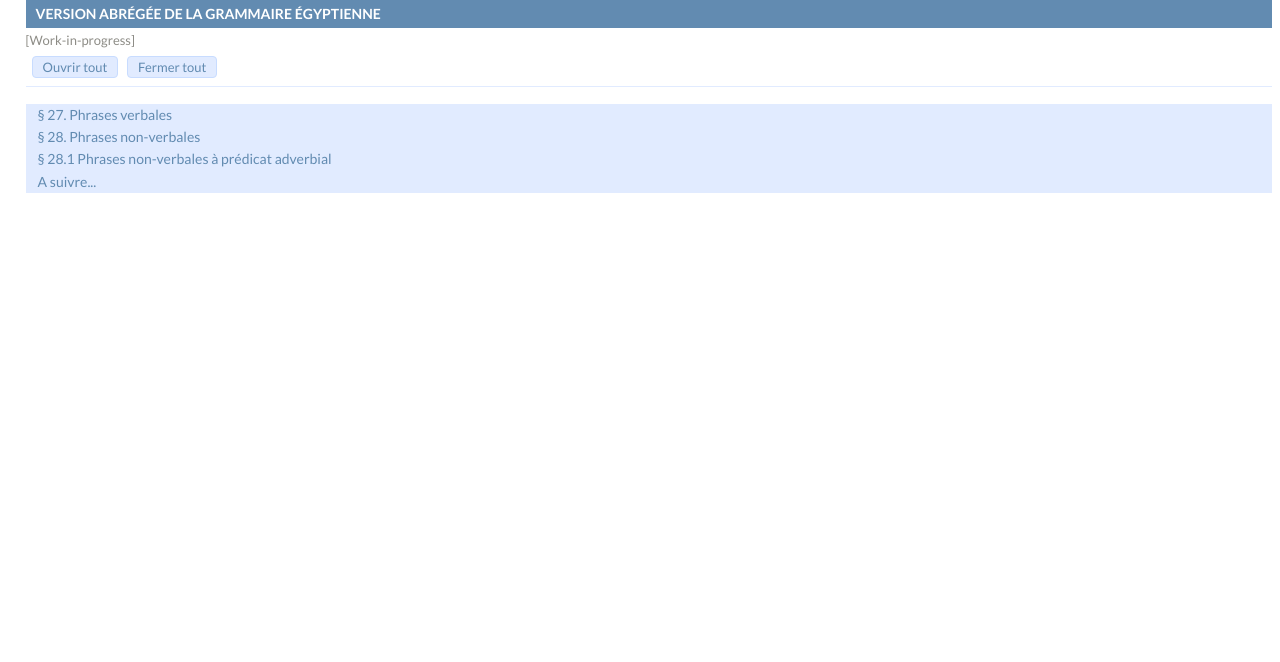
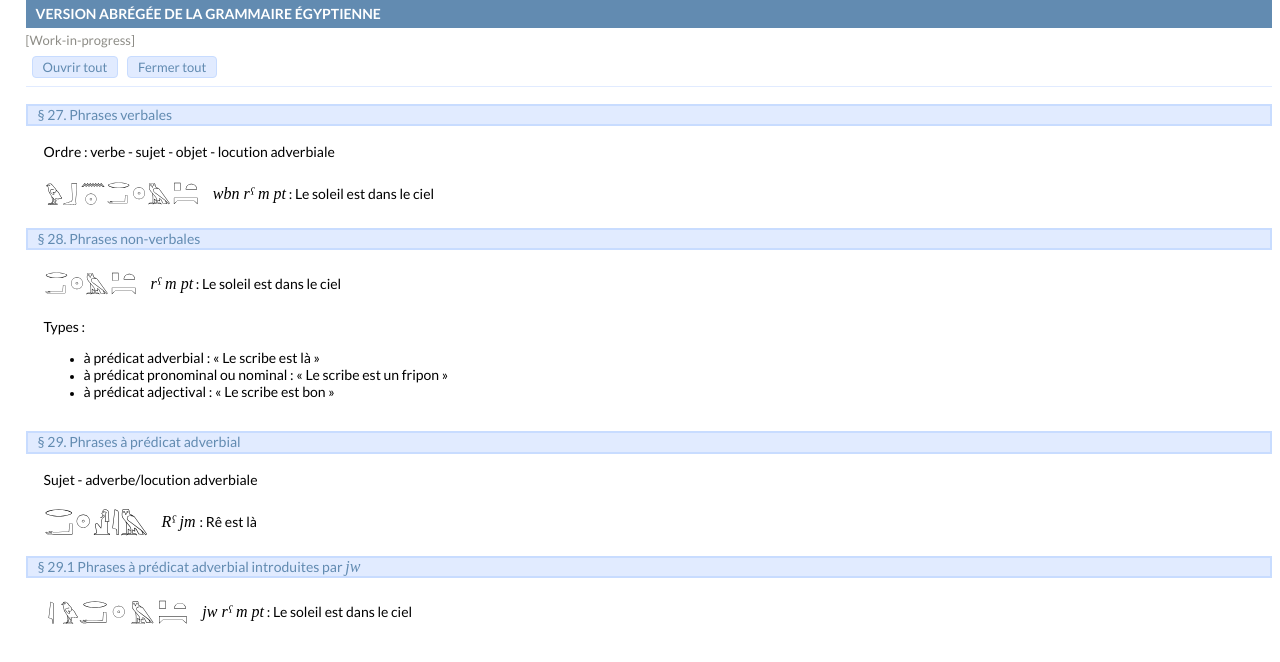
Before and after one commit to benjo/egyp-gram-ga, a plain HTML site: page index.html in a window 1280 px wide. Drawn offline with Linux system fonts and the light colour scheme.

Commit message:
Add files via upload

```diff
--- a/index.html
+++ b/index.html
@@ -317,7 +317,7 @@
       <font color="FFFFFF"><B>VERSION ABRÉGÉE DE LA GRAMMAIRE ÉGYPTIENNE</B></font>
     </div>
     <font color="8D8C86" size="2" class="annee">
-    [Work-in-progress]<BR>
+      [Work-in-progress]<BR>
     </font>
     <button type="button" class="btn-tout" onclick="toutOuvrir()">Ouvrir tout</button>
     <button type="button" class="btn-tout" onclick="toutFermer()">Fermer tout</button>
@@ -331,7 +331,7 @@
     </div>
   </button>
   <div class="content"><BR>
-    Ordre : verbe-sujet-objet-locution adverbiale<BR><BR>
+    Ordre : verbe - sujet - objet - locution adverbiale<BR><BR>
     <div style="display: flex; align-items: center; gap: 12px;">
       <img src="svg-ga/27-0.svg" alt="Description" style="height: 30px; width: auto;">
       <span><span class="tra">wbn rˁ m pt</span> : Le soleil est dans le ciel</span><BR><BR>
@@ -360,10 +360,11 @@
 
   <button class="collapsible">
     <div class="ti-2">
-      <font color="628BB1">§ 28.1 Phrases non-verbales à prédicat adverbial</font>
+      <font color="628BB1">§ 29. Phrases à prédicat adverbial</font>
     </div>
   </button>
   <div class="content"><BR>
+    Sujet - adverbe/locution adverbiale<BR><BR>
     <div style="display: flex; align-items: center; gap: 12px;">
       <img src="svg-ga/29-0.svg" alt="Description" style="height: 30px; width: auto;">
       <span><span class="tra">Rˁ jm </span> : Rê est là</span><BR><BR>
@@ -373,20 +374,20 @@
 
   <button class="collapsible">
     <div class="ti-2">
-      <font color="628BB1">A suivre...</font>
+      <font color="628BB1">§ 29.1 Phrases à prédicat adverbial introduites par <span class="tra">jw</span></font>
     </div>
   </button>
   <div class="content"><BR>
     <div style="display: flex; align-items: center; gap: 12px;">
-
-      <span>A suivre...</span><BR><BR>
+      <img src="svg-ga/29-1.svg" alt="Description" style="height: 30px; width: auto;">
+      <span><span class="tra">jw rˁ m pt</span> : Le soleil est dans le ciel</span><BR><BR>
     </div>
     <BR>
     <BR>
   </div>
   <script>
 
-    const OUVRIR_AU_DEMARRAGE = false;
+    const OUVRIR_AU_DEMARRAGE = true;
 
     function toutOuvrir() {
       var sections = document.getElementsByClassName("collapsible");
```
